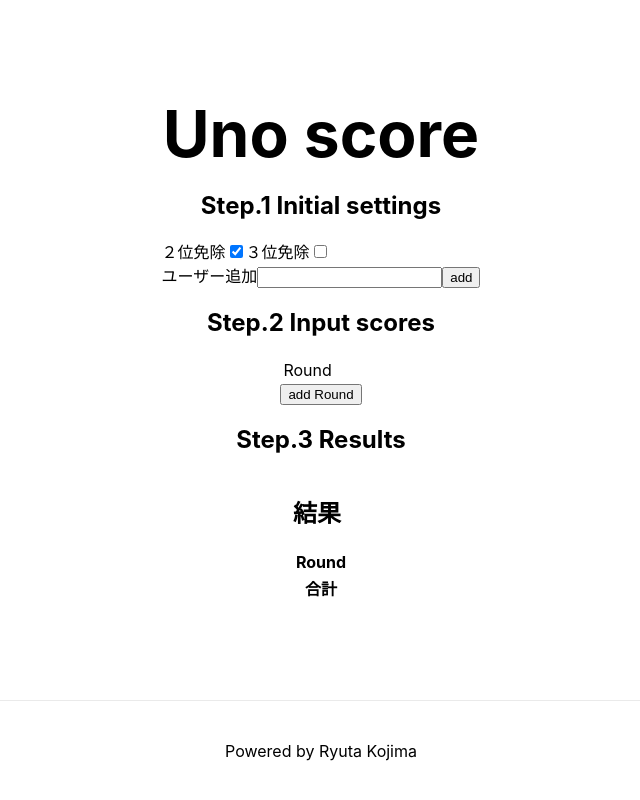
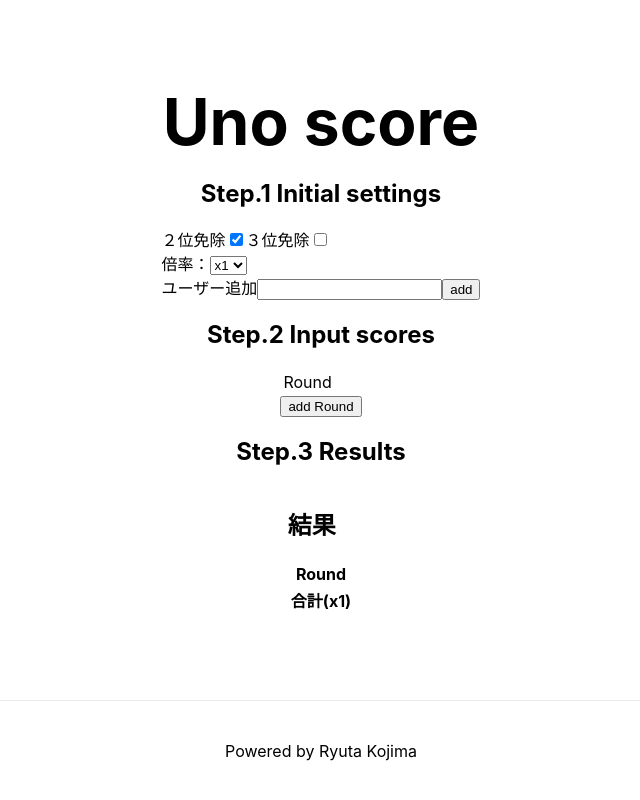
Before and after one commit to RyutaKojima/UnoScore, a Next.js app: page / in a window 1280 px wide. Shown: the whole page, without its empty margins (319-959 px from the left). Built offline with nearby package versions, Linux system fonts and the light colour scheme.

Commit message:
合計スコアの倍率設定を追加

```diff
--- a/components/ResultTable.tsx
+++ b/components/ResultTable.tsx
@@ -41,7 +41,7 @@ export const ResultTable = (props: Props): JSX.Element => {
     })
   })
 
-  const finalScores: number[] = results.reduce(
+  const totalScore: number[] = results.reduce(
     (prev: number[], result): number[] => {
       const scores: number[] = result.map((r) => r.score)
       if (prev.length === 0) {
@@ -52,6 +52,10 @@ export const ResultTable = (props: Props): JSX.Element => {
     },
     []
   )
+  const finalScores: number[] = totalScore.map(
+    (score) => score * props.options.magnification
+  )
+
   const finalTds = finalScores.map((score, index) => (
     <td key={`final-${index}`}>{score}</td>
   ))
@@ -87,7 +91,7 @@ export const ResultTable = (props: Props): JSX.Element => {
       <tbody>{body}</tbody>
       <tfoot>
         <tr>
-          <th>合計</th>
+          <th>合計(x{props.options.magnification})</th>
           {finalTds}
         </tr>
       </tfoot>
--- a/pages/index.tsx
+++ b/pages/index.tsx
@@ -1,6 +1,6 @@
+import React, { useState } from 'react'
 import Head from 'next/head'
 import { ScoreTable } from '../components/ScoreTable'
-import { useState } from 'react'
 import { deepCopy, filledArray } from '../utils/utils'
 import { UserAppendForm } from '../components/UserAppendForm'
 import { ResultTable } from '../components/ResultTable'
@@ -9,14 +9,16 @@ import { OptionForm } from '../components/OptionForm'
 export type Options = {
   rescueSecond: boolean
   rescueThird: boolean
+  magnification: number
 }
 
 export const Home = (): JSX.Element => {
   const [rounds, setRounds] = useState([])
   const [players, setPlayers] = useState([])
-  const [options, setOptions] = useState({
+  const [options, setOptions]: [Options, any] = useState({
     rescueSecond: true,
     rescueThird: false,
+    magnification: 1,
   })
 
   return (
@@ -35,6 +37,19 @@ export const Home = (): JSX.Element => {
             options={options}
             onChange={(newOptions: Options) => setOptions(newOptions)}
           />
+          倍率：
+          <select
+            value={options.magnification}
+            onChange={(event) => {
+              setOptions({ ...options, magnification: event.target.value })
+            }}
+          >
+            <option value="1">x1</option>
+            <option value="2">x2</option>
+            <option value="3">x3</option>
+            <option value="4">x4</option>
+            <option value="5">x5</option>
+          </select>
           <UserAppendForm
             onAppended={(name) => {
               if (!name) {
```
